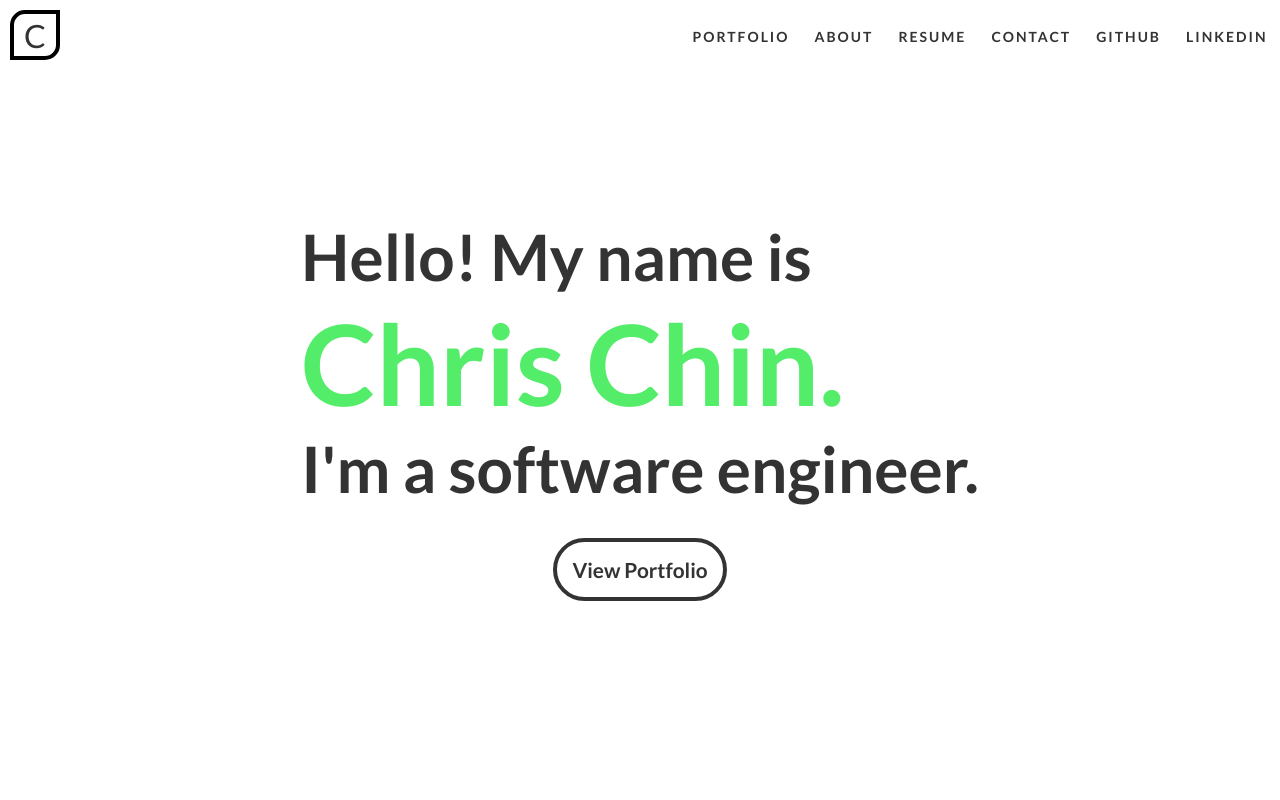
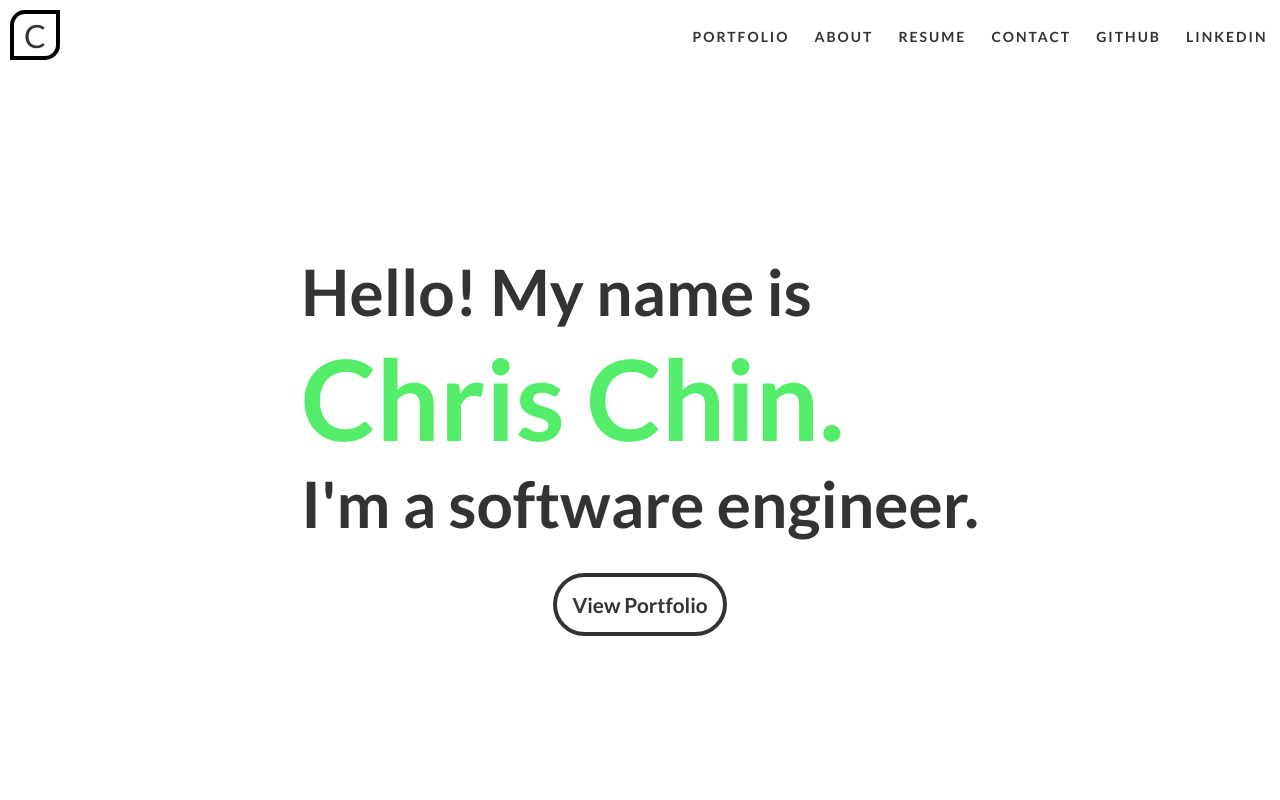
Before and after one commit to chrischindev/portfolio, a plain HTML site: page index.html in a window 1280 px wide. Shown: the top 800 px of the page. Drawn offline with nearby package versions, Linux system fonts and the light colour scheme.

Commit message:
fix hero padding

```diff
--- a/style.css
+++ b/style.css
@@ -99,6 +99,9 @@ h2 {
   color: #333333;
   padding-left: 20px;
   padding-right: 20px;
+}
+#helloh2 {
+  padding-top: 70px;
 }
 
 h3 {
```
